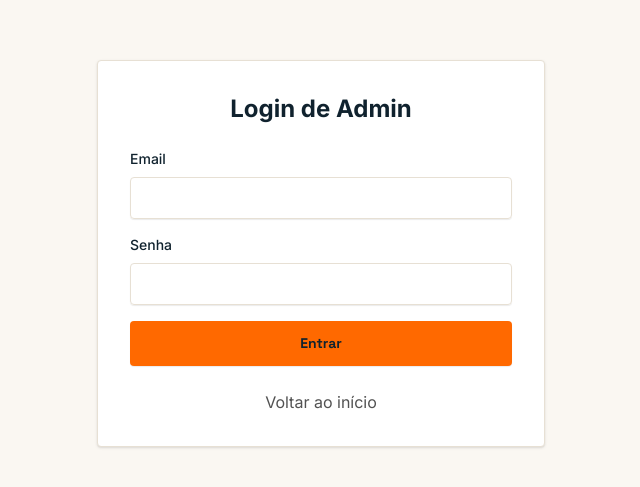
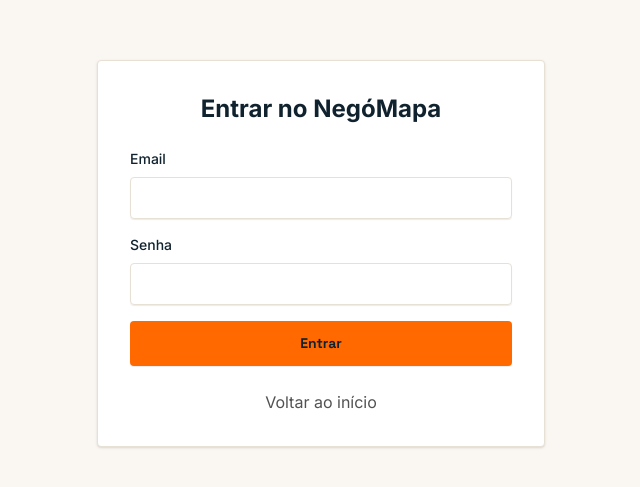
Before and after one commit to negomapaangola-svg/NegoMapa-site, a Next.js app: page /login in a window 1280 px wide. Shown: the part 147-634 px from the top of the page, without its empty margins (319-959 px from the left). Built offline with nearby package versions, Linux system fonts and the light colour scheme; no server answers.

Commit message:
fix(auth): transforma login de admin em login geral

```diff
--- a/src/app/cadastrar-servico/page.tsx
+++ b/src/app/cadastrar-servico/page.tsx
@@ -26,7 +26,7 @@
   const { data: { user } } = await supabase.auth.getUser()
 
   if (!user) {
-    redirect('/login')
+    redirect('/login?redirectTo=/cadastrar-servico')
   }
 
   const [profile, categorias] = await Promise.all([getProfile(), getCategories()])
--- a/src/app/login/page.tsx
+++ b/src/app/login/page.tsx
@@ -3,15 +3,17 @@
 import * as React from "react"
 import { useState } from "react"
 import { supabase } from "@/lib/supabase"
-import { useRouter } from "next/navigation"
+import { useRouter, useSearchParams } from "next/navigation"
 import { Button } from "@/components/ui/Button"
 import Link from "next/link"
 
-export default function LoginPage() {
+function LoginForm() {
   const [email, setEmail] = React.useState("")
   const [password, setPassword] = React.useState("")
   const [error, setError] = React.useState<string | null>(null)
   const router = useRouter()
+  const searchParams = useSearchParams()
+  const redirectTo = searchParams.get("redirectTo") || "/"
 
   const handleSubmit = async (e: React.FormEvent) => {
     e.preventDefault()
@@ -34,14 +36,13 @@
       return
     }
 
-    router.push("/admin/empresas")
+    router.push(redirectTo)
   }
 
   return (
-    <div className="min-h-screen p-8 bg-cream dark:bg-navy-dark flex items-center justify-center">
     <div className="max-w-md w-full bg-white rounded-[4px] p-8 shadow dark:bg-neutral-800 border border-card-border">
       <h2 className="text-2xl font-bold text-center mb-6 text-ink dark:text-cream">
-          Login de Admin
+        Entrar no NegóMapa
       </h2>
 
       {error && (
@@ -94,6 +95,15 @@
         </Link>
       </div>
     </div>
+  )
+}
+
+export default function LoginPage() {
+  return (
+    <div className="min-h-screen p-8 bg-cream dark:bg-navy-dark flex items-center justify-center">
+      <React.Suspense fallback={<div className="max-w-md w-full bg-white rounded-[4px] p-8 shadow dark:bg-neutral-800 border border-card-border animate-pulse"><div className="h-8 bg-neutral-200 dark:bg-neutral-700 rounded w-3/4 mx-auto mb-6"></div><div className="space-y-4"><div className="h-10 bg-neutral-200 dark:bg-neutral-700 rounded"></div><div className="h-10 bg-neutral-200 dark:bg-neutral-700 rounded"></div><div className="h-12 bg-neutral-200 dark:bg-neutral-700 rounded"></div></div></div>}>
+        <LoginForm />
+      </React.Suspense>
     </div>
   )
 }
```
Lines whose indentation alone changed are shown as unchanged.
